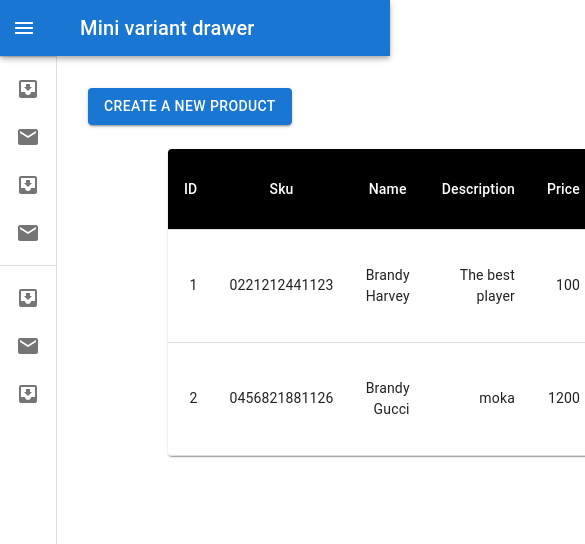
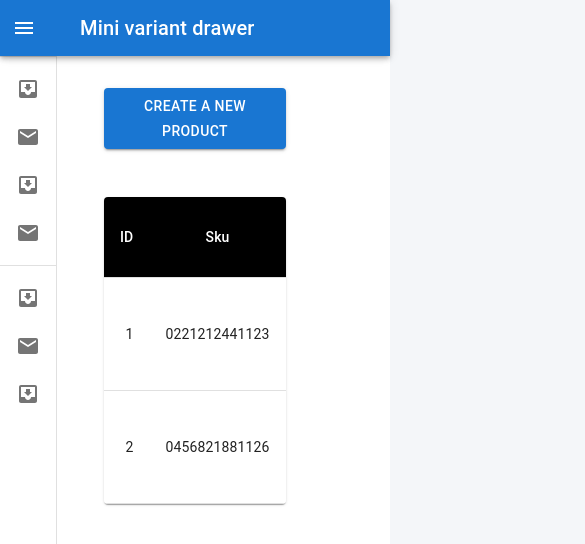
Before and after one commit to Apex-CS/jokr-front, a Next.js app: page / in a window 390 px wide. Shown: the top 544 px of the page, 585 px wide, since content can reach past the window. Built offline with nearby package versions, Linux system fonts and the light colour scheme; data requests are answered from the project's data file.

Commit message:
Fix a responsive issues

```diff
--- a/package.json
+++ b/package.json
@@ -11,6 +11,7 @@
   "dependencies": {
     "@emotion/react": "^11.6.0",
     "@emotion/styled": "^11.6.0",
+    "@material-ui/icons": "^4.11.2",
     "@mui/icons-material": "^5.1.1",
     "@mui/material": "^5.1.1",
     "axios": "^0.24.0",
--- a/pages/index.tsx
+++ b/pages/index.tsx
@@ -17,6 +17,8 @@ import {
   Backdrop,
   Fade,
   Grid,
+  FormGroup,
+  Container,
 } from '@mui/material';
 import { Iproduct } from '@/components/interfaces/interfaceProduct';
 import axios from 'axios';
@@ -77,20 +79,18 @@ const Home = () => {
         <title>ApexShop</title>
         <link rel="icon" href="/favicon.ico" />
       </Head>
-      <Button variant="contained" color="primary" onClick={handleOpen}>
+
+      <Container >
+
+        <FormGroup >
+        <Button variant="contained" color="primary" onClick={handleOpen}>
         Create a new Product
       </Button>
+
+
       <br />
       <br />
-      <Box
-        display="flex"
-        marginLeft="5rem"
-        marginRight="auto"
-        justifyContent="right"
-        alignContent="center"
-        alignItems="center"
-        minHeight="30vh"
-      >
+
         <TableContainer component={Paper}>
           <Table /*  sx={{ minWidth: "100%", alignItems:"center"}} */ /* aria-label="simple table" */
           >
@@ -116,7 +116,8 @@ const Home = () => {
             </TableBody>
           </Table>
         </TableContainer>
-      </Box>
+      </FormGroup>
+      </Container>
       <Modal
         open={open}
         onClose={handleClose}
@@ -143,9 +144,7 @@ const Home = () => {
               maxHeight: '90%',
               marginTop: '-1rem',
               overflow: 'scroll',
-              height: '100%',
-              borderRadius: '2%',
-              minWidth: 650,
+
             }}
           >
             {/* AQUI LLAMO EL RESTO DEL MODAL el form para agregar Nuevo Productos */}
--- a/styles/globals.css
+++ b/styles/globals.css
@@ -6,7 +6,7 @@ body {
     Ubuntu, Cantarell, Fira Sans, Droid Sans, Helvetica Neue, sans-serif;
     background-color:#f4f6f9;
     flex: 1;
-    display: flex;
+
     align-items: center;
 }
 
```
Also changed, not shown: pages/login.tsx (+4 -4 lines).
